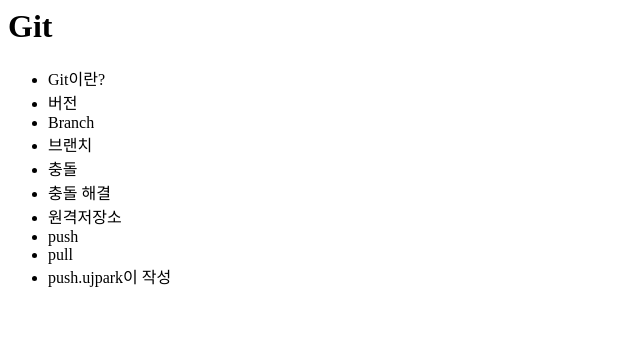
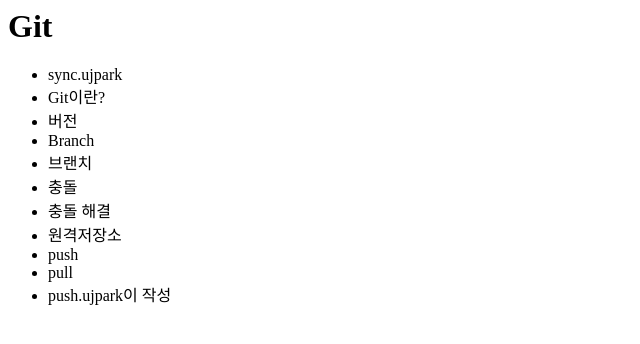
Before and after one commit to ujpark/opentutorials_git_ujpark, a plain HTML site: page index.html in a window 1280 px wide. Shown: the whole page, without its empty margins (0-640 px from the left). Drawn offline with Linux system fonts and the light colour scheme.

Commit message:
sync ujpark

```diff
--- a/index.html
+++ b/index.html
@@ -8,6 +8,7 @@
 		<h1>Git</h1>
 	</header>
 	<ul>
+		<li>sync.ujpark</li>
 		<li>Git이란?</li>
 		<li>버전</li>
 		<li>Branch</li>
```
